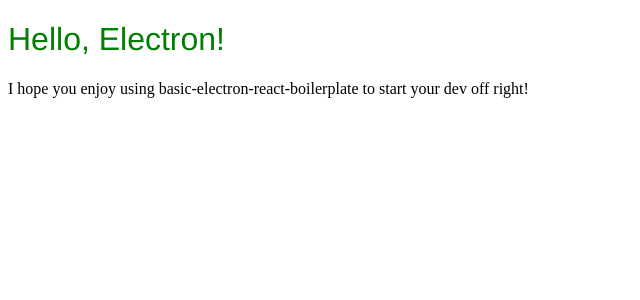
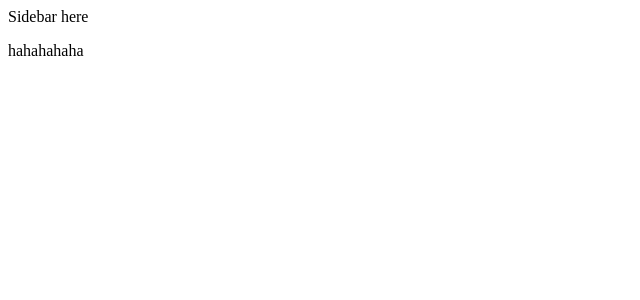
Before and after one commit to AzenixCode/azenix-desktop, a React app: page / in a window 1280 px wide. Shown: the top 300 px of the page, without its empty margins (0-640 px from the left). Built offline with nearby package versions, Linux system fonts and the light colour scheme; the HTML template or start-up script is replaced by a standard one.

Commit message:
Router, layouts, components, pages organized.

```diff
--- a/package.json
+++ b/package.json
@@ -37,5 +37,8 @@
     "style-loader": "^0.19.0",
     "webpack": "^3.6.0",
     "webpack-dev-server": "^2.4.5"
+  },
+  "dependencies": {
+    "react-router-dom": "^4.2.2"
   }
 }
--- a/src/components/App.js
+++ b/src/components/App.js
@@ -1,4 +1,4 @@
-import '../assets/css/App.scss';
+import '../assets/stylesheets/App.scss';
 import React, { Component } from 'react';
 
 class App extends React.Component {
--- a/src/index.js
+++ b/src/index.js
@@ -1,6 +1,6 @@
 import React from 'react';
 import { render } from 'react-dom';
-import App from './components/App';
+import AppRouter from './routes.jsx';
 
 // Since we are using HtmlWebpackPlugin WITHOUT a template, we should create our own root node in the body element before rendering into it
 let root = document.createElement('div');
@@ -8,4 +8,4 @@
 document.body.appendChild(root);
 
 // Now we can render our application into it
-render(<App />, document.getElementById('root') );
+render(<AppRouter />, document.getElementById('root') );
--- a/src/layouts/MainLayout.jsx
+++ b/src/layouts/MainLayout.jsx
@@ -1,18 +1,13 @@
-import '../assets/css/MainLayout.scss';
+// import '../assets/css/MainLayout.scss';
 import React, { Component, cloneElement } from 'react';
 
-class MainLayout extends Component {
-  render() {
-    return (
-      <div>
-        <h1>Hello, Electron!</h1>
-        <div className="child-spot">
-          { this.props.children &&
-            cloneElement(this.props.children, this.props.children.props) }
-        </div>
-      </div>
-    );
-  }
+const MainLayout = ({ children }) => {
+  return (
+    <div className="page page-dashboard">
+      <div className="sidebar">Sidebar here</div>
+      <div className="main">{children}</div>
+    </div>
+  )
 }
 
 export default MainLayout;
--- /dev/null
+++ b/src/pages/Home.jsx
@@ -0,0 +1,13 @@
+import React, { Component } from 'react';
+
+class Home extends Component {
+  render() {
+    return (
+      <div>
+        <p>hahahahaha</p>
+      </div>
+    );
+  }
+}
+
+export default Home;
--- /dev/null
+++ b/src/routes.jsx
@@ -0,0 +1,21 @@
+import { BrowserRouter, Route } from 'react-router-dom';
+
+import Home from './pages/Home.jsx';
+import MainLayout from './layouts/MainLayout.jsx';
+
+
+const MainRoute = ({component: Component}) => {
+  return (
+    <Route render={matchProps => (
+      <MainLayout>
+          <Component {...matchProps} />
+      </MainLayout>
+    )} />
+  )
+};
+
+export default () => (
+  <BrowserRouter>
+    <MainRoute component={Home} path="/" />
+  </BrowserRouter>
+);
```
Also changed, not shown: src/assets/stylesheets/App.scss (renamed from src/assets/css/App.scss).
